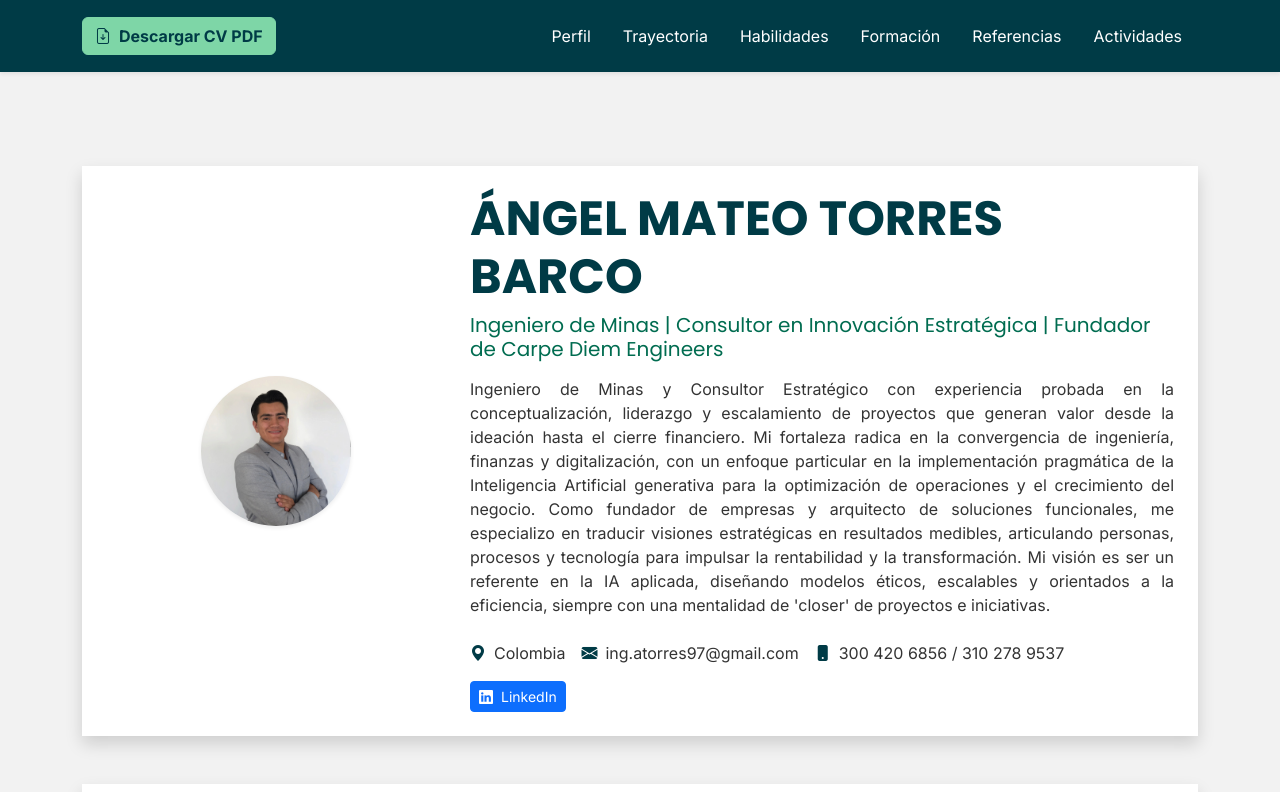
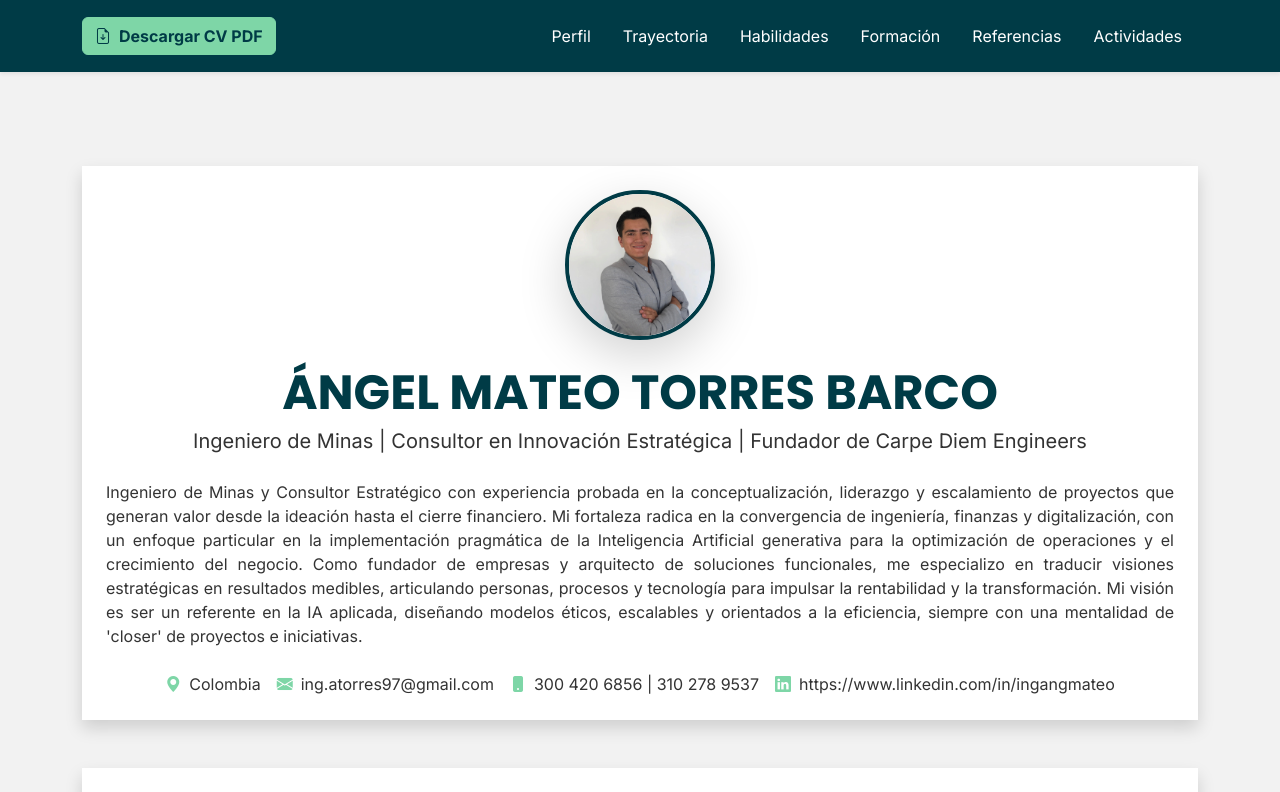
Before and after one commit to Ingatorres/ingamt, a React (Vite) app: page / in a window 1280 px wide. Shown: the top 792 px of the page. Built offline with nearby package versions, Linux system fonts and the light colour scheme.

Commit message:
feat: new html2pdf

```diff
--- a/src/components/Formacion.jsx
+++ b/src/components/Formacion.jsx
@@ -39,18 +39,17 @@ const Formacion = () => {
         </div>
       </div>
 
-      {/* Botón para Credenciales de LinkedIn */}
-      <div className="text-center mt-4">
-        <a
-          href={formacionIdiomas.credencialesLinkedIn}
-          target="_blank"
-          rel="noopener noreferrer"
-          className="btn btn-info fw-bold d-flex align-items-center justify-content-center mx-auto"
-          style={{ backgroundColor: 'var(--bs-info)', borderColor: 'var(--bs-info)', color: 'var(--bs-primary)', maxWidth: '300px' }}
-        >
-          <i className="bi bi-award-fill me-2"></i> Ver Credenciales de LinkedIn
-        </a>
-      </div>
+      {/* Enlace para Credenciales de LinkedIn - Mostrando solo la URL */}
+      {formacionIdiomas.credencialesLinkedIn && (
+        <div className="text-center mt-4 text-dark">
+          <p className="mb-0">
+            <i className="bi bi-award-fill me-2 text-info"></i> Credenciales en LinkedIn:{" "}
+            <a href={formacionIdiomas.credencialesLinkedIn} target="_blank" rel="noopener noreferrer" className="text-dark text-decoration-none hover-accent">
+              {formacionIdiomas.credencialesLinkedIn}
+            </a>
+          </p>
+        </div>
+      )}
     </section>
   );
 };
--- a/src/components/Habilidades.jsx
+++ b/src/components/Habilidades.jsx
@@ -57,8 +57,8 @@ const Habilidades = () => {
         </div>
       </div>
 
-      {/* Sección de Integración Humano-IA */}
-      <div className="p-4 bg-info-subtle rounded-lg shadow-sm border-start border-success border-4">
+      {/* Sección de Integración Humano-IA - AÑADIMOS UN ID */}
+      <div id="integracion-humano-ia" className="p-4 bg-info-subtle rounded-lg shadow-sm border-start border-success border-4">
         <h3 className="h4 fw-bold text-primary mb-3 text-center"><i className="bi bi-robot me-2"></i> Integración Humano-IA en Proyectos Reales</h3>
         <ul className="list-unstyled text-dark">
           {/* Mapea los puntos de integración Humano-IA */}
--- a/src/components/Perfil.jsx
+++ b/src/components/Perfil.jsx
@@ -2,50 +2,57 @@
 import React from 'react';
 import cvData from '../data'; // Importa los datos del CV
 
-// Componente para la sección de Perfil
+// Componente para la sección de Perfil Profesional
 const Perfil = () => {
   const { personal } = cvData; // Desestructura los datos personales
 
   return (
-    <section id="perfil" className="my-5 p-4 bg-light shadow rounded-lg">
-      <div className="row align-items-center">
-        <div className="col-md-4 text-center">
-          {/* CORRECCIÓN: Usamos import.meta.env.BASE_URL para asegurar la ruta relativa correcta en GitHub Pages */}
-          {/* Esto convertirá la ruta a /ingamt/CVPh.jpg cuando esté desplegado */}
+    <section id="perfil" className="my-5 p-4 bg-light shadow rounded-lg text-center">
+      <div id="perfil-section" className="mb-4"> {/* Añadimos un ID para capturar esta sección */}
+        {/* Foto de perfil */}
+        <div className="d-flex justify-content-center mb-4">
           <img
-            src={`${import.meta.env.BASE_URL}CVPh.jpg`}
-            alt="Foto de Perfil"
-            className="img-fluid rounded-circle shadow-sm"
-            style={{ width: '150px', height: '150px', objectFit: 'cover' }}
-            // Fallback en caso de que la imagen no cargue
-            onError={(e) => { e.target.onerror = null; e.target.src = 'https://placehold.co/150x150/cccccc/333333?text=Tu+Foto'; }}
+            src={`${import.meta.env.BASE_URL}CVPh.jpg`} // Ruta de la imagen, gestionada por Vite
+            alt="Foto de Perfil de Ángel Mateo Torres Barco"
+            className="rounded-circle shadow-lg"
+            style={{ width: '150px', height: '150px', objectFit: 'cover', border: '4px solid var(--bs-primary)' }}
           />
         </div>
-        <div className="col-md-8 text-md-start mt-4 mt-md-0">
-          <h1 className="display-5 fw-bold text-primary mb-2">{personal.nombre}</h1>
-          <h2 className="lead text-info-emphasis mb-3">{personal.ocupacion}</h2>
-          <p className="text-dark text-justify">{personal.resumen}</p>
-          <div className="d-flex flex-wrap justify-content-center justify-content-md-start gap-3 mt-4">
-            <span className="d-flex align-items-center text-dark"><i className="bi bi-geo-alt-fill me-2 text-primary"></i> {personal.contacto.ubicacion}</span>
-            <span className="d-flex align-items-center text-dark">
-              <i className="bi bi-envelope-fill me-2 text-primary"></i>
-              {/* Enlace de correo electrónico */}
-              <a href={`mailto:${personal.contacto.correo}`} className="text-decoration-none text-dark">{personal.contacto.correo}</a>
-            </span>
-            <span className="d-flex align-items-center text-dark">
-              <i className="bi bi-phone-fill me-2 text-primary"></i>
-              {/* Mapea los teléfonos y únelos con un slash */}
-              {personal.contacto.telefonos.join(' / ')}
-            </span>
-            {/* Enlace de LinkedIn con target="_blank" y rel="noopener noreferrer" por seguridad y usabilidad */}
-            <a href={personal.contacto.linkedin} target="_blank" rel="noopener noreferrer" className="btn btn-primary btn-sm d-flex align-items-center">
-              <i className="bi bi-linkedin me-2"></i> LinkedIn
-            </a>
-          </div>
+
+        {/* Nombre completo y ocupación */}
+        <h1 className="display-5 fw-bolder text-primary mb-1">{personal.nombre}</h1>
+        <p className="lead text-dark mb-4">{personal.ocupacion}</p>
+
+        {/* Resumen del perfil */}
+        <p className="text-justify text-dark mb-4">{personal.resumen}</p>
+      </div>
+
+      {/* Información de contacto */}
+      <div className="row g-3 justify-content-center text-dark">
+        <div className="col-md-auto d-flex align-items-center">
+          <i className="bi bi-geo-alt-fill me-2 text-info"></i>
+          <span>{personal.contacto.ubicacion}</span>
+        </div>
+        <div className="col-md-auto d-flex align-items-center">
+          <i className="bi bi-envelope-fill me-2 text-info"></i>
+          <a href={`mailto:${personal.contacto.correo}`} className="text-dark text-decoration-none hover-accent">
+            {personal.contacto.correo}
+          </a>
+        </div>
+        <div className="col-md-auto d-flex align-items-center">
+          <i className="bi bi-phone-fill me-2 text-info"></i>
+          {personal.contacto.telefonos.join(' | ')}
+        </div>
+        <div className="col-md-auto d-flex align-items-center">
+          <i className="bi bi-linkedin me-2 text-info"></i>
+          {/* Mostramos la URL directamente */}
+          <a href={personal.contacto.linkedin} target="_blank" rel="noopener noreferrer" className="text-dark text-decoration-none hover-accent">
+            {personal.contacto.linkedin}
+          </a>
         </div>
       </div>
     </section>
   );
 };
 
-export default Perfil; // Exporta el componente para usarlo en otras partes de la aplicación
+export default Perfil; // Exporta el componente
--- a/src/data.js
+++ b/src/data.js
@@ -20,7 +20,7 @@ const cvData = {
   trayectoria: [
     {
       titulo: "Fundador y Director Ejecutivo en Carpe Diem Engineers SAS",
-      periodo: "(2022 - 2024)",
+      periodo: "(2022 - Actualidad)",
       responsabilidades: [
         "Establecí la empresa desde cero, desarrollando modelos comerciales B2B que resultaron en un crecimiento sostenido de la cartera de clientes y un aumento significativo en los ingresos año tras año.",
         "Lideré la concepción y ejecución de consultorías financieras y técnicas en estructuras metálicas, cerrando acuerdos de alto valor y consolidando la presencia de mercado.",
--- a/src/main.jsx
+++ b/src/main.jsx
@@ -4,8 +4,10 @@ import ReactDOM from 'react-dom/client';
 import App from './App.jsx';
 import 'bootstrap/dist/css/bootstrap.min.css'; // Importa los estilos CSS de Bootstrap
 
-// CORRECCIÓN DEFINITIVA para bootstrap-icons según la estructura del paquete y lo recomendado por GitHub Copilot:
-// La ruta correcta es 'bootstrap-icons/font/bootstrap-icons.css'.
+// CORRECCIÓN DEFINITIVA para bootstrap-icons:
+// En lugar de apuntar a 'font/bootstrap-icons.css', que a veces es problemático con Vite/Rollup,
+// apuntamos a la ruta principal del CSS que se encuentra directamente en el paquete.
+// Esto es generalmente más fiable para módulos de node_modules.
 import 'bootstrap-icons/font/bootstrap-icons.css';
 
 
--- a/vite.config.js
+++ b/vite.config.js
@@ -1,14 +1,19 @@
 // vite.config.js
 import { defineConfig } from 'vite';
 import react from '@vitejs/plugin-react';
+import path from 'path'; // Importa el módulo 'path' de Node.js
 
 // https://vitejs.dev/config/
 export default defineConfig({
   plugins: [react()],
-  // ¡CRÍTICO! Esta base DEBE COINCIDIR EXACTAMENTE con el nombre de tu repositorio en GitHub
-  // y debe incluir las barras diagonales al principio y al final.
-  base: '/ingamt/', // <--- ¡Asegúrate que sea exactamente '/ingamt/'!
+  base: '/ingamt/',
   build: {
     outDir: 'dist',
-  }
+  },
+  // Alternativa para resolver la importación de bootstrap-icons.css
+  resolve: {
+    alias: {
+      'bootstrap-icons/font': path.resolve(__dirname, 'node_modules/bootstrap-icons/font'),
+    },
+  },
 });
```
Also changed, not shown: src/App.jsx (+76 -91 lines).
